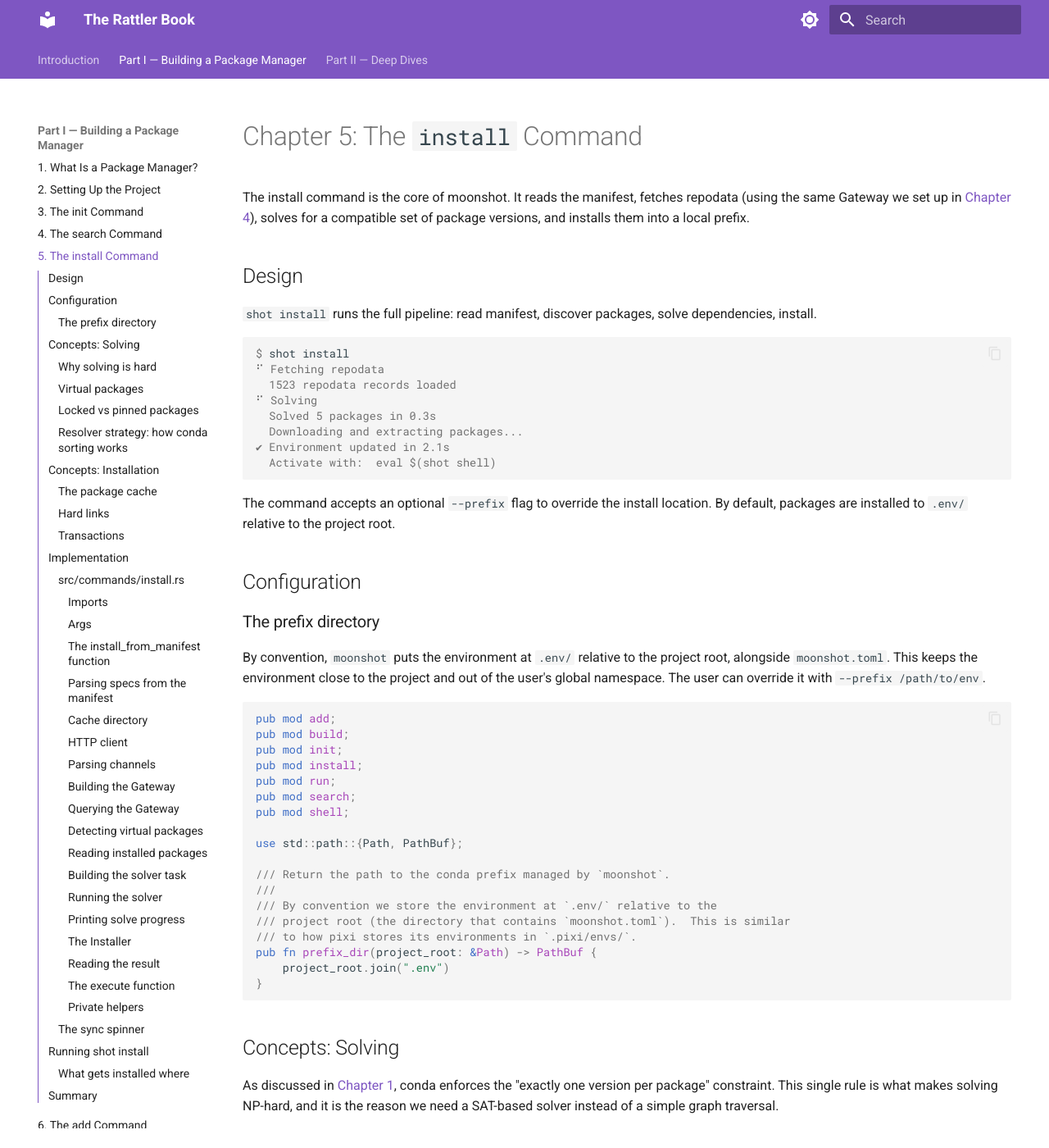
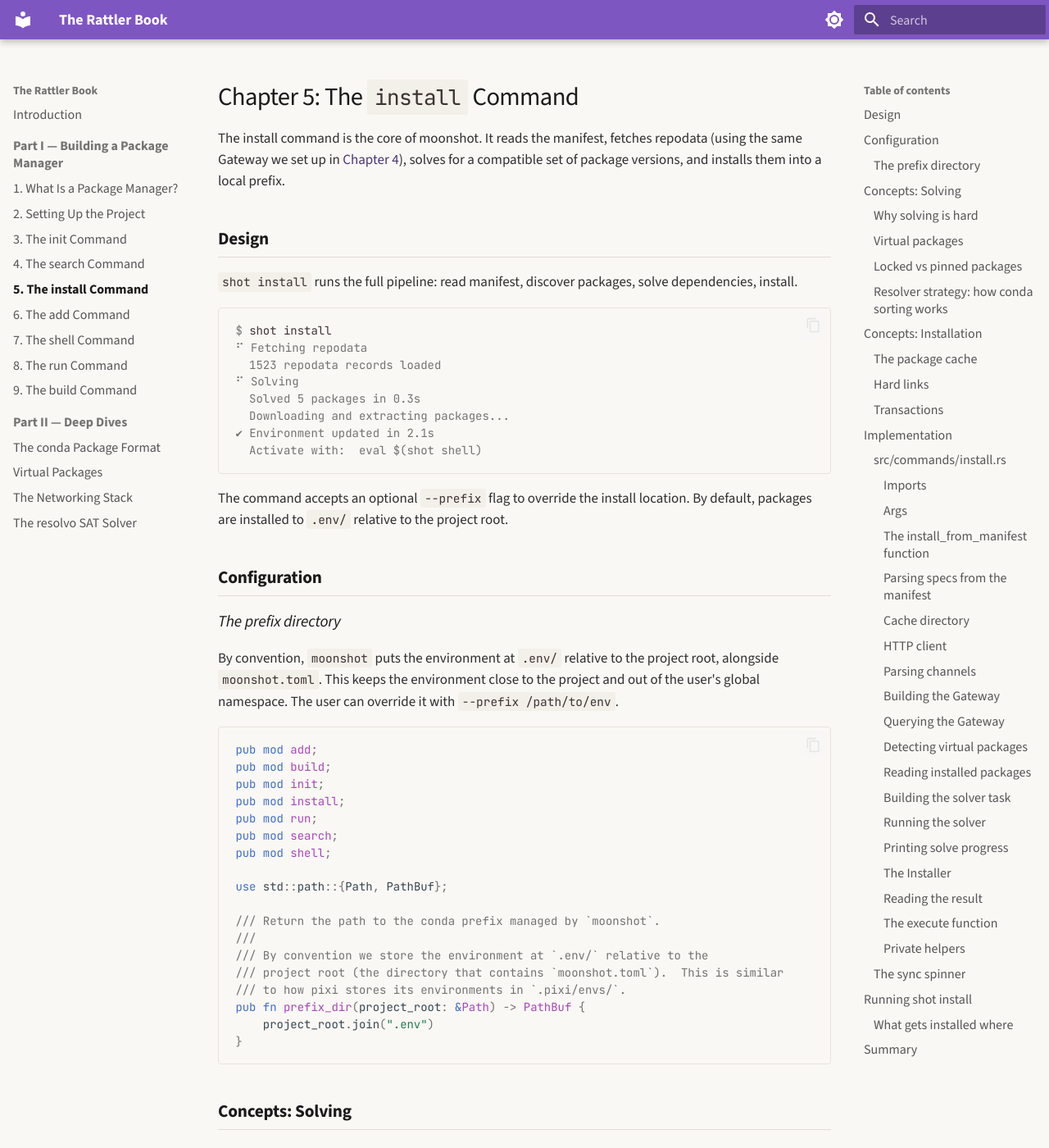
Before and after one commit to prefix-dev/rattler-book, an MkDocs documentation site: the page built from book/src/ch05-install.md, in a window 1280 px wide and 1400 px high. Shown: the whole window at 82% size. Built offline with MkDocs 1.6.1 and Material for MkDocs 9.7.7, drawn with Linux system fonts in a browser that asks for light colours.

Commit message:
make the book look a lot better

```diff
--- a/book/mkdocs.yml
+++ b/book/mkdocs.yml
@@ -20,20 +20,20 @@ theme:
         icon: material/brightness-4
         name: Switch to light mode
   font:
-    text: Roboto
-    code: Roboto Mono
+    text: Source Sans 3
+    code: JetBrains Mono
   features:
     - navigation.instant
     - navigation.sections
     - navigation.expand
     - navigation.top
     - navigation.footer
-    - navigation.tabs
     - content.code.copy
     - content.code.annotate
     - search.suggest
     - search.highlight
-    - toc.integrate
+    - search.share
+    - toc.follow
 
 nav:
   - Introduction: index.md
@@ -52,6 +52,9 @@ nav:
     - Virtual Packages: deep-dive-virtual-packages.md
     - The Networking Stack: deep-dive-networking.md
     - The resolvo SAT Solver: deep-dive-resolvo.md
+
+extra_css:
+  - stylesheets/extra.css
 
 plugins:
   - search
--- /dev/null
+++ b/book/src/stylesheets/extra.css
@@ -0,0 +1,186 @@
+/* ==========================================================================
+   The Rattler Book — Typographic Stylesheet
+   Principles: Butterick's Practical Typography, readable long-form prose
+   ========================================================================== */
+
+:root {
+  --md-text-font: "Source Sans 3", "Source Sans Pro", -apple-system, sans-serif;
+  --md-code-font: "JetBrains Mono", monospace;
+}
+
+/* ---------------------------------------------------------------------------
+   Layout: constrain the content column for ~66 characters per line
+   --------------------------------------------------------------------------- */
+.md-grid {
+  max-width: 80rem;
+}
+
+.md-content {
+  max-width: 80rem;
+}
+
+/* ---------------------------------------------------------------------------
+   Body text: proper size, line-height, color, and font features
+   --------------------------------------------------------------------------- */
+.md-typeset {
+  font-size: 0.85rem;
+  line-height: 1.55;
+  color: #2e2e2e;
+  font-feature-settings: "kern" 1, "liga" 1;
+  font-kerning: normal;
+  -webkit-font-smoothing: antialiased;
+  -moz-osx-font-smoothing: grayscale;
+}
+
+/* Paragraph spacing: equal to one blank line (= line-height) */
+.md-typeset p {
+  margin-bottom: 1em;
+}
+
+/* ---------------------------------------------------------------------------
+   Headings: clear hierarchy without shouting
+   --------------------------------------------------------------------------- */
+.md-typeset h1 {
+  font-weight: 400;
+  font-size: 1.8em;
+  letter-spacing: -0.02em;
+  margin-top: 0;
+  margin-bottom: 0.5em;
+  color: #1a1a1a;
+}
+
+.md-typeset h2 {
+  font-weight: 600;
+  font-size: 1.25em;
+  letter-spacing: -0.01em;
+  margin-top: 2em;
+  margin-bottom: 0.6em;
+  padding-bottom: 0.25em;
+  border-bottom: 1px solid #e0dcd6;
+  color: #1a1a1a;
+}
+
+.md-typeset h3 {
+  font-weight: 400;
+  font-style: italic;
+  font-size: 1.15em;
+  margin-top: 1.6em;
+  margin-bottom: 0.5em;
+  color: #1a1a1a;
+}
+
+.md-typeset h4 {
+  font-weight: 600;
+  font-size: 1em;
+  text-transform: uppercase;
+  letter-spacing: 0.05em;
+  margin-top: 1.4em;
+  margin-bottom: 0.4em;
+  color: #444;
+}
+
+/* ---------------------------------------------------------------------------
+   Links: understated, no underline until hover
+   --------------------------------------------------------------------------- */
+.md-typeset a {
+  color: #4a3575;
+  text-decoration: none;
+  border-bottom: 1px solid transparent;
+  transition: border-color 0.15s ease;
+}
+
+.md-typeset a:hover {
+  border-bottom-color: #4a3575;
+}
+
+/* ---------------------------------------------------------------------------
+   Lists: breathing room between items
+   --------------------------------------------------------------------------- */
+.md-typeset ul li,
+.md-typeset ol li {
+  margin-bottom: 0.35em;
+}
+
+/* ---------------------------------------------------------------------------
+   Blockquotes: indented, lighter, no heavy left border
+   --------------------------------------------------------------------------- */
+.md-typeset blockquote {
+  border-left: 2px solid #d0cbc2;
+  margin-left: 0;
+  padding: 0.1em 1.5em;
+  color: #555;
+  font-style: italic;
+}
+
+.md-typeset blockquote p {
+  margin-bottom: 0.6em;
+}
+
+/* ---------------------------------------------------------------------------
+   Code: clear separation, slightly warm background
+   --------------------------------------------------------------------------- */
+.md-typeset code {
+  font-size: 0.85em;
+  padding: 0.15em 0.35em;
+  border-radius: 3px;
+  background: #f3efe9;
+  color: #3d3333;
+}
+
+.md-typeset pre {
+  line-height: 1.5;
+  padding: 1em 1.2em;
+  border-radius: 4px;
+  border: 1px solid #e8e3db;
+}
+
+.md-typeset pre code {
+  font-size: 0.82em;
+  background: none;
+  padding: 0;
+}
+
+/* ---------------------------------------------------------------------------
+   Tables: lighter rules, no heavy borders
+   --------------------------------------------------------------------------- */
+.md-typeset table:not([class]) {
+  font-size: 0.9em;
+  border-collapse: collapse;
+}
+
+.md-typeset table:not([class]) th {
+  font-weight: 600;
+  border-bottom: 2px solid #ccc;
+}
+
+.md-typeset table:not([class]) td {
+  border-bottom: 1px solid #e5e5e5;
+}
+
+/* ---------------------------------------------------------------------------
+   Warm background in light mode
+   --------------------------------------------------------------------------- */
+[data-md-color-scheme="default"] {
+  --md-default-bg-color: #faf8f5;
+  --md-default-bg-color--light: #f5f2ed;
+}
+
+/* ---------------------------------------------------------------------------
+   Sidebar: quiet, stays out of the way
+   --------------------------------------------------------------------------- */
+.md-nav__link {
+  font-size: 0.8rem;
+  color: #555;
+}
+
+.md-nav__item--active > .md-nav__link {
+  font-weight: 600;
+  color: #1a1a1a;
+}
+
+/* ---------------------------------------------------------------------------
+   Footer navigation: book-like prev/next
+   --------------------------------------------------------------------------- */
+.md-footer-nav__title {
+  font-style: italic;
+}
```
